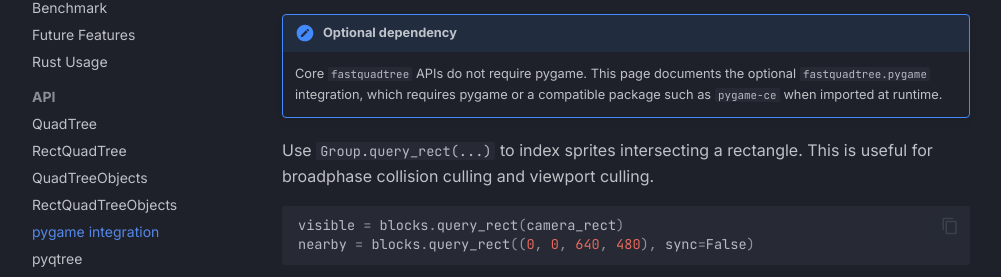
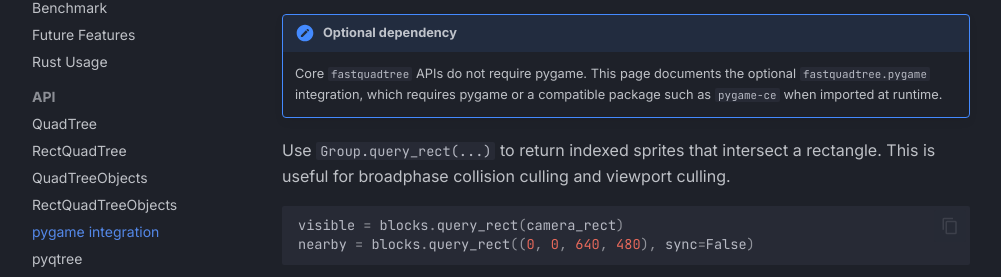
Before and after one commit to Elan456/fastquadtree, an MkDocs documentation site: the page built from docs/api/pygame.md, in a window 1280 px wide, cut to the strip 211-488 px from the top of the page. Shown: the whole strip, without its empty margins (14-1015 px from the left). Built offline with MkDocs 1.6.1 and Material for MkDocs 9.7.7, drawn with Linux system fonts in a browser that asks for light colours; comment, search, counter and statistics services are not loaded.

Commit message:
docs: clarify query_rect in pygame purpose

````diff
--- a/docs/api/pygame.md
+++ b/docs/api/pygame.md
@@ -7,7 +7,7 @@ Optional pygame sprite collision integration backed by `RectQuadTreeObjects`.
     optional `fastquadtree.pygame` integration, which requires pygame or a
     compatible package such as `pygame-ce` when imported at runtime.
 
-Use `Group.query_rect(...)` to index sprites intersecting a
+Use `Group.query_rect(...)` to return indexed sprites that intersect a
 rectangle. This is useful for broadphase collision culling and viewport culling.
 
 ```python
````
